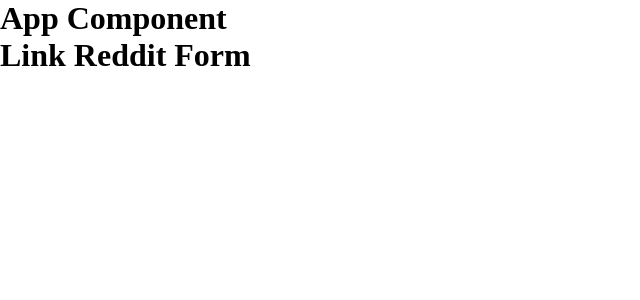
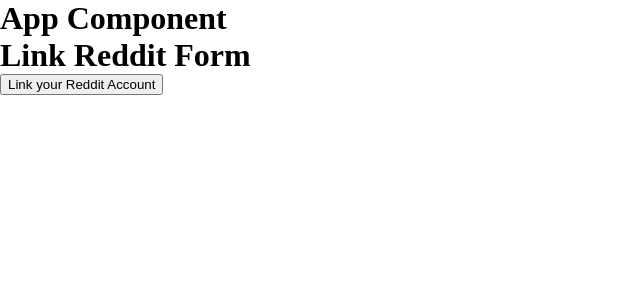
Before and after one commit to kylejb/saveddit, a React (Create React App) app in the folder client/: page / in a window 1280 px wide. Shown: the top 300 px of the page, without its empty margins (0-640 px from the left). Built offline with nearby package versions, Linux system fonts and the light colour scheme.

Commit message:
Scaffolded basic structure for OAuth via server

```diff
--- a/client/src/LinkRedditForm.tsx
+++ b/client/src/LinkRedditForm.tsx
@@ -1,7 +1,17 @@
 function LinkRedditForm() {
+  /*
+  TODO:
+
+    * func will to trigger OAuth request via backend and return OAuthURL
+    * client will be redirected to Reddit to grant application permission
+    * backend will listen auto redirect on approval to store token
+  **/
+  const redditOAuthHandler = async () => null;
+
   return (
     <>
       <h1>Link Reddit Form</h1>
+      <button onClick={redditOAuthHandler}>Link your Reddit Account</button>
     </>
   );
 }
```
